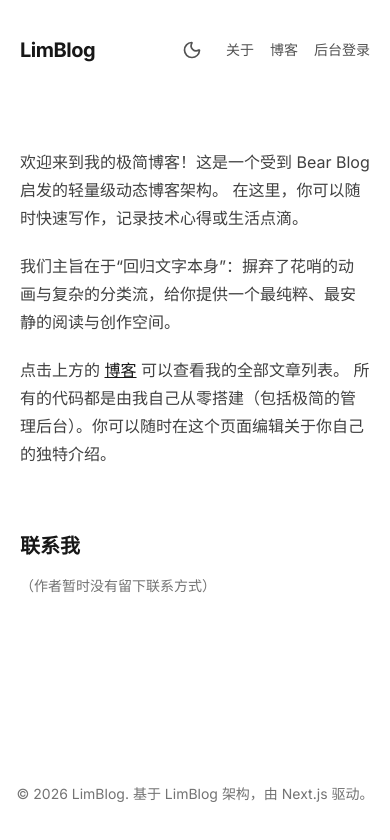
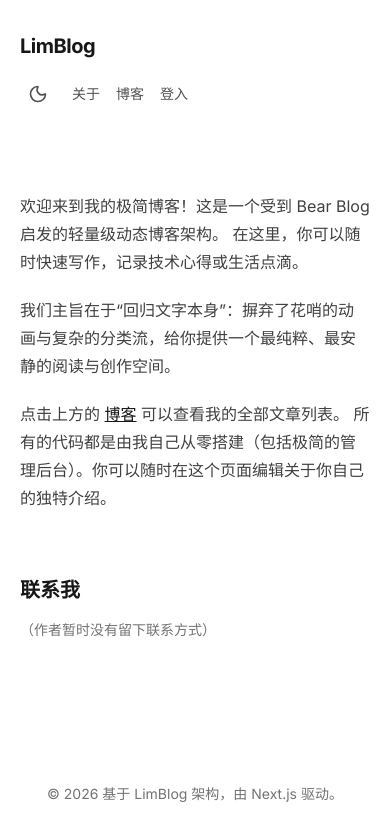
Before and after one commit to ifndf/limblog, a Next.js app: page / in a window 390 px wide. Shown: the top 840 px of the page. Built offline with nearby package versions, Linux system fonts and the light colour scheme; no server answers; the database is empty.

Commit message:
style: fix mobile header layout, change login text and remove blog name from footer

```diff
--- a/src/app/layout.tsx
+++ b/src/app/layout.tsx
@@ -36,11 +36,11 @@ export default async function RootLayout({
       <body className={`${inter.className} min-h-screen flex flex-col antialiased selection:bg-neutral-200 dark:selection:bg-neutral-800`}>
         <ThemeProvider attribute="class" defaultTheme="system" enableSystem>
           <header className="py-8 px-5 lg:px-0">
-            <div className="max-w-2xl mx-auto flex items-center justify-between">
+            <div className="max-w-2xl mx-auto flex flex-col sm:flex-row sm:items-center justify-between gap-4">
               <Link href="/" className="text-xl font-bold tracking-tight">
                 {blogName}
               </Link>
-              <nav className="flex gap-4 items-center">
+              <nav className="flex gap-4 items-center flex-wrap">
                 <ThemeToggle />
                 <Link href="/" className="hover:underline text-sm text-neutral-600 dark:text-neutral-400">
                   关于
@@ -60,7 +60,7 @@ export default async function RootLayout({
                   </>
                 ) : (
                   <Link href="/login" className="hover:underline text-sm text-neutral-600 dark:text-neutral-400">
-                    后台登录
+                    登入
                   </Link>
                 )}
               </nav>
@@ -70,7 +70,7 @@ export default async function RootLayout({
             {children}
           </main>
           <footer className="py-10 text-center text-sm text-neutral-500 mt-20">
-            <p>© {new Date().getFullYear()} {blogName}. 基于 <a href={repoUrl} target="_blank" rel="noopener noreferrer" className="hover:underline">LimBlog</a> 架构，由 Next.js 驱动。</p>
+            <p>© {new Date().getFullYear()} 基于 <a href={repoUrl} target="_blank" rel="noopener noreferrer" className="hover:underline">LimBlog</a> 架构，由 Next.js 驱动。</p>
           </footer>
         </ThemeProvider>
       </body>
```
